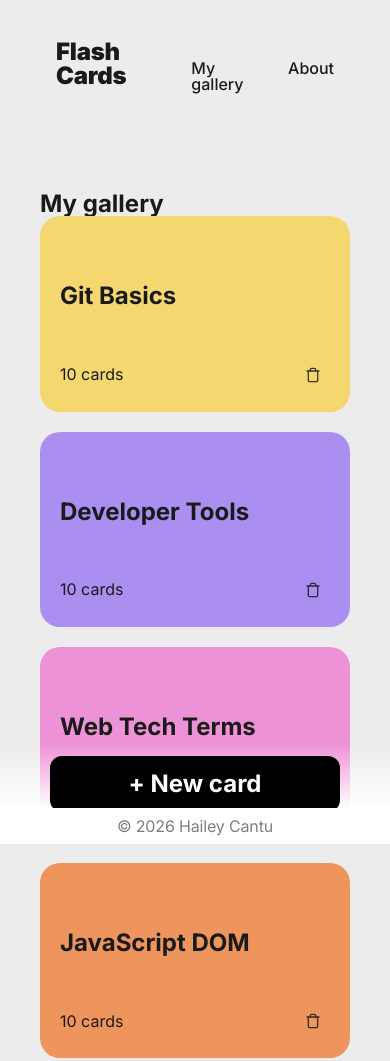
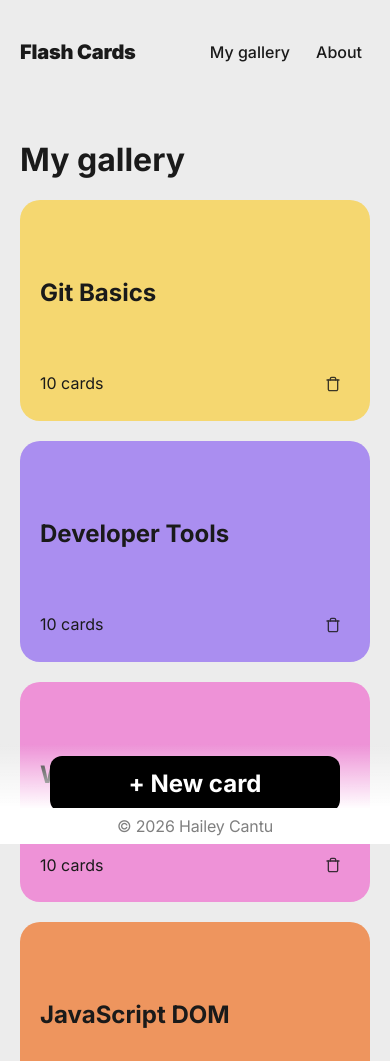
Before and after one commit to hmcantu/ai-se_project_flashcards, a plain HTML site: page index.html in a window 390 px wide. Shown: the top 1061 px of the page. Drawn offline with Linux system fonts and the light colour scheme.

Commit message:
feat: complete pixel-perfect responsive home view per Figma specs

```diff
--- a/assets/css/gallery.css
+++ b/assets/css/gallery.css
@@ -3,11 +3,16 @@
     color: #1a1a1a;
     line-height: 1;
     font-weight: 700;
-    font-size: 24px;
+    font-size: 32px;
     margin: 0;
+    margin-bottom: 24px;
 }
 
 @media (min-width: 768px) {
+    .gallery {
+        padding: 0;
+    }
+
     .gallery__title {
         font-size: 40px;
         margin-bottom: 40px;
@@ -22,6 +27,7 @@
     justify-content: start;
     align-items: flex-start;
     flex-direction: column;
+    padding: 0 20px;
 }
 
 .gallery__list {
--- a/assets/css/header.css
+++ b/assets/css/header.css
@@ -2,7 +2,7 @@
     display: flex;
     justify-content: space-between;
     align-items: center;
-    padding: 20px 16px;
+    padding: 20px;
 }
 
 @media (min-width: 768px) {
@@ -13,11 +13,12 @@
 
 .header__title {
     margin: 0;
-    font-family: Inter, Arial, Helvetica, sans-serif;
+    font-family: 'Inter', Arial, sans-serif;
+    font-weight: 900;
+    font-size: 20px;
     line-height: 1;
-    font-weight: 900;
-    font-size: 24px;
-    margin-bottom: 24px;
+    letter-spacing: -0.01em;
+    white-space: nowrap;
 }
 
 @media (min-width: 768px) {
@@ -28,11 +29,8 @@
 }
 
 .header__link {
-    font-family: Inter, Arial, Helvetica, sans-serif;
-    line-height: 1;
-    letter-spacing: -0.24px;
     text-decoration: none;
-    color: #1a1a1a;
+    color: #1A1A1A;
 }
 
 .header__link:hover {
--- a/assets/css/nav.css
+++ b/assets/css/nav.css
@@ -1,9 +1,11 @@
 .nav__links {
     display: flex;
     list-style: none;
-    gap: 20px;
+    gap: 10px;
     margin: 0;
     padding: 0;
+    align-items: center;
+    white-space: nowrap;
 }
 
 .nav__link {
@@ -13,6 +15,8 @@
     font-weight: 500;
     font-size: 16px;
     text-decoration: none;
+    padding: 4px 8px;
+    display: inline-block;
 }
 
 .nav__link:hover {
--- a/assets/css/page.css
+++ b/assets/css/page.css
@@ -10,6 +10,13 @@
     max-width: 1440px;
     margin: 0 auto;
     line-height: 1;
+}
+
+@media (max-width: 767px) {
+    .page {
+        padding-left: 0;
+        padding-right: 0;
+    }
 }
 
 .page__main-content {
```
